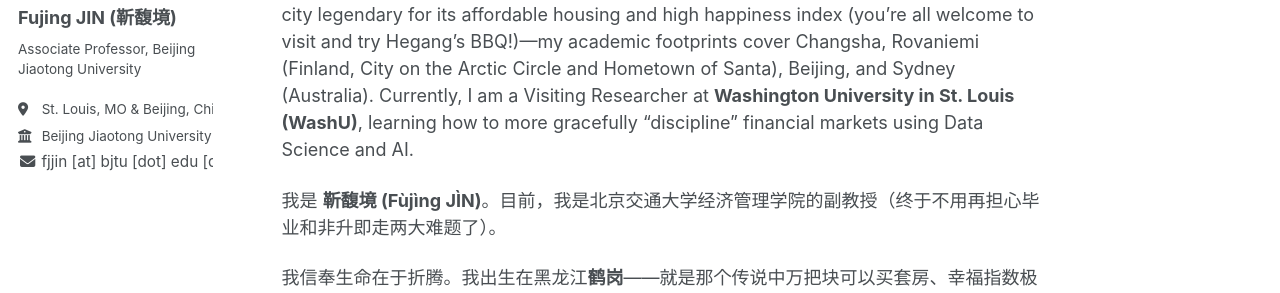
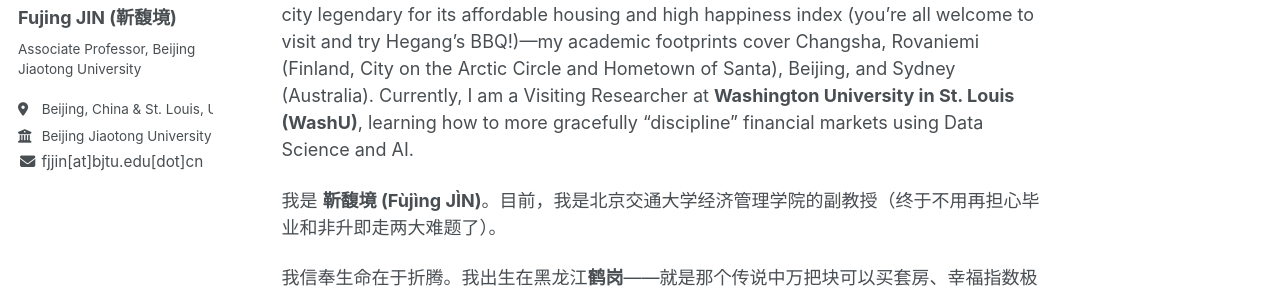
Before and after one commit to Fujing-JIN/Fujing-JIN.github.io, a Jekyll site: the page built from _pages/about.md, in a window 1280 px wide. Shown: the part 279-572 px from the top of the page. Built offline with Jekyll 4.4.1, drawn with Linux system fonts in a browser that asks for light colours; a script bundle is joined from its source files by our own code; library files that are not in the unit come from our copies.

Commit message:
Update _config.yml

```diff
--- a/_config.yml
+++ b/_config.yml
@@ -14,10 +14,10 @@
   avatar           : "profile.png" # 请确保在 images/ 文件夹下上传了名为 profile.png 的照片
   name             : "Fujing JIN (靳馥境)"
   bio              : "Associate Professor, Beijing Jiaotong University"
-  location         : "St. Louis, MO & Beijing, China"
+  location         : "Beijing, China & St. Louis, US"
   employer         : "Beijing Jiaotong University"
   #uri              :
-  email            : "fjjin [at] bjtu [dot] edu [dot] cn"
+  email            : "fjjin[at]bjtu.edu[dot]cn"
 
   # Academic websites (如需启用，删掉前面的 # 并填入正确链接)
   #googlescholar    : "https://scholar.google.com/citations?user=你的ID"
```
